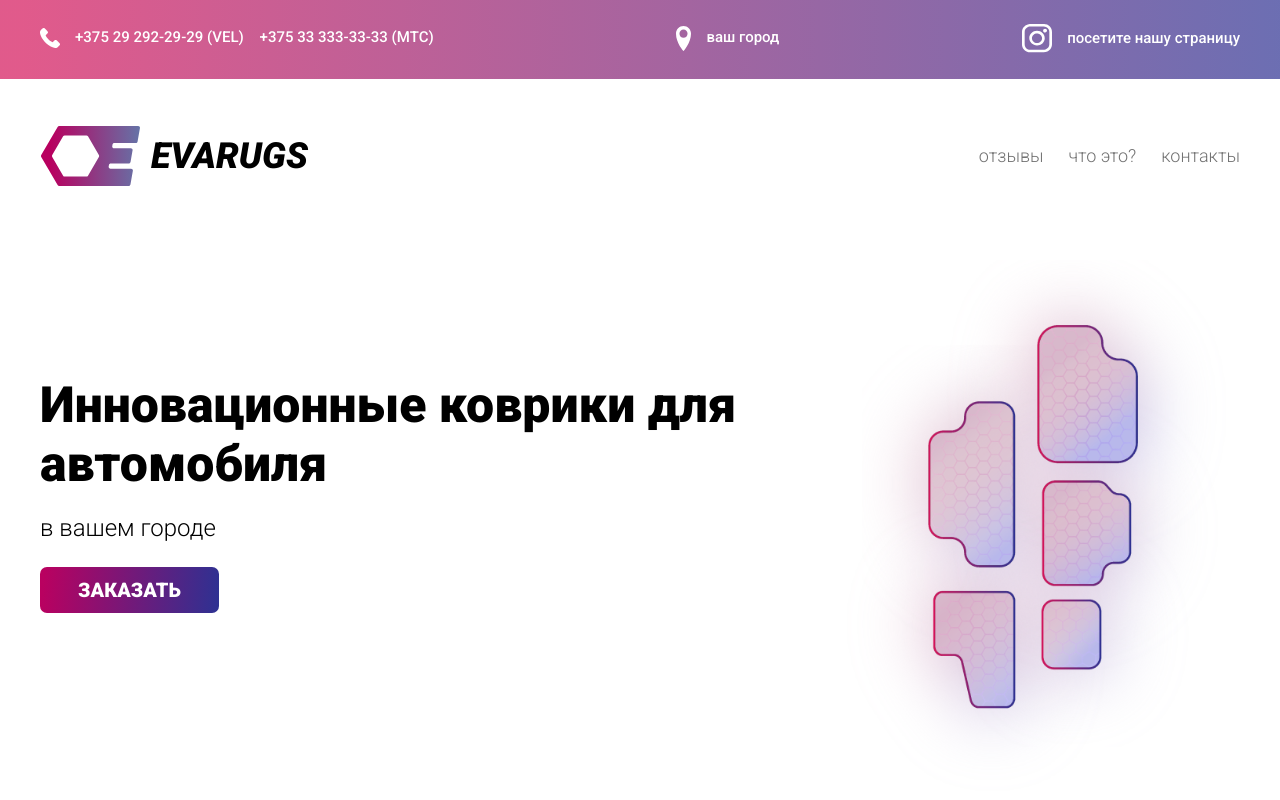
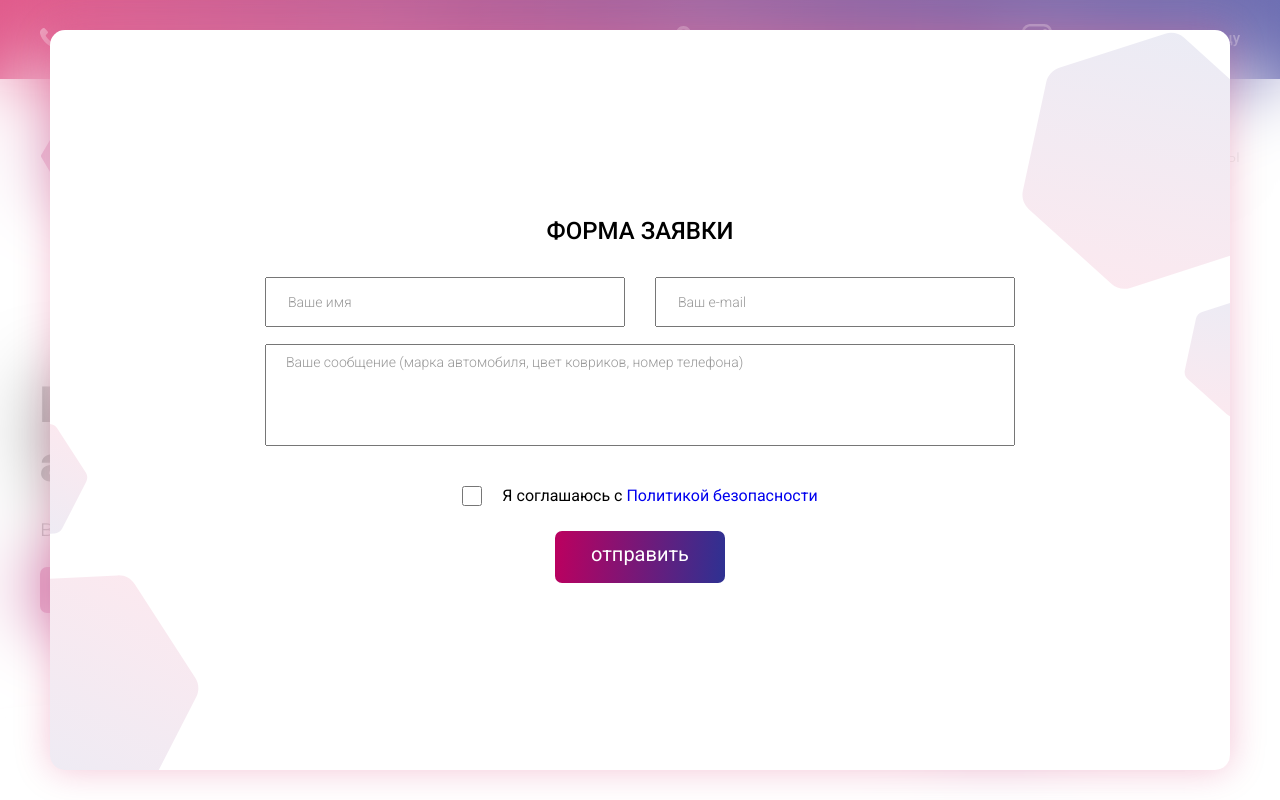
Before and after one commit to marykrach/Evarugs, a plain HTML site: page index.html in a window 1280 px wide. Both pictures are taken after a click on the button "ЗАКАЗАТЬ". Shown: the top 800 px of the page. Drawn offline with Linux system fonts and the light colour scheme.

Commit message:
Add files via upload

```diff
--- a/css/style.css
+++ b/css/style.css
@@ -285,7 +285,7 @@ img {
     rgba(61, 91, 245, 1) 100%
   );
   position: absolute;
-  /* top: 50%; */
+  top: 55%;
   left: 50%;
   transform: translate(-50%, -50%);
 }
@@ -307,6 +307,117 @@ img {
   width: 10.5rem;
   height: 12.5rem;
   background-color: #fff;
+}
+
+.modal {
+  position: fixed;
+  top: 0;
+  left: 0;
+  width: 100%;
+  height: 100%;
+  display: flex;
+  overflow-y: auto;
+  overflow-x: hidden;
+  backdrop-filter: blur(4rem);
+  padding: 3rem 0;
+  display: none;
+  z-index: 100;
+}
+.modal__inner {
+  width: 118rem;
+  min-height: 39.22rem;
+  display: flex;
+  flex-direction: column;
+  justify-content: center;
+  align-items: center;
+  margin: 0 auto;
+  background: #fff url(../img/modal_back.svg);
+  background-repeat: no-repeat;
+  background-position: center;
+  background-size: cover;
+  box-shadow: 0px 0px 35px rgba(212, 20, 90, 0.25);
+  border-radius: 1.5rem;
+}
+.modal__inner-title {
+  font-weight: 500;
+  font-size: 2.4rem;
+  line-height: 117%;
+  text-align: center;
+  color: #000000;
+  margin-bottom: 3.2rem;
+}
+.modal__inner-elements {
+  display: flex;
+  flex-direction: column;
+  align-items: center;
+}
+.modal__item {
+  width: 75rem;
+  display: flex;
+  justify-content: space-between;
+}
+.modal__item:first-child {
+  margin-bottom: 1.7rem;
+}
+.modal__wrap-input {
+  width: 36rem;
+  min-height: 5rem;
+}
+.modal__input {
+  width: 100%;
+  height: 100%;
+  outline: none;
+  font-weight: 300;
+  font-size: 1.4rem;
+  line-height: 114%;
+  color: #989898;
+  padding-left: 2.1rem;
+  padding-right: 2.1rem;
+}
+.modal__item-long {
+  width: 100%;
+  min-height: 8rem;
+  margin-bottom: 4rem;
+}
+.modal__message {
+  width: 100%;
+  min-height: 8.17rem;
+  outline: none;
+  resize: none;
+  font-weight: 300;
+  font-size: 1.4rem;
+  line-height: 114%;
+  color: #989898;
+  padding: 1rem 2rem;
+}
+
+.modal__policy {
+  margin-bottom: 2rem;
+  display: flex;
+  align-items: center;
+  font-size: 1.6rem;
+  line-height: 115%;
+}
+.modal__policy input {
+  margin-right: 2rem;
+  width: 2rem;
+  height: 2rem;
+}
+.modal__policy a {
+  text-decoration: none;
+}
+
+.modal__button {
+  max-width: 17rem;
+  font-weight: 400;
+  font-size: 2rem;
+  line-height: 115%;
+  text-align: center;
+  padding: 1.2rem 3.6rem 1.7rem 3.6rem;
+  text-transform: none;
+}
+.active {
+  display: flex;
 }
 
 /* Footer styles */
--- a/index.html
+++ b/index.html
@@ -245,6 +245,42 @@
         </div>
       </div>
     </footer>
+    <form class="modal" action="#">
+      <div class="modal__inner">
+        <div class="modal__inner-title">ФОРМА ЗАЯВКИ</div>
+        <div class="modal__inner-elements">
+          <div class="modal__item">
+            <div class="modal__wrap-input">
+              <input type="text" class="modal__input" value="Ваше имя" />
+            </div>
+            <div class="modal__wrap-input">
+              <input type="email" class="modal__input" value="Ваш e-mail" />
+            </div>
+          </div>
+          <div class="modal__item modal__item-long">
+            <textarea
+              class="modal__message"
+              name="text"
+              id=""
+              cols="30"
+              rows="5"
+            >
+Ваше сообщение (марка автомобиля, цвет ковриков, номер телефона)
+            </textarea>
+          </div>
+          <div class="modal__policy">
+            <input type="checkbox" id="modal__check" />
+            <label for="modal__check">
+              <span>Я соглашаюсь с</span>
+              <a href="#">Политикой безопасности</a>
+            </label>
+          </div>
+          <button type="button" class="main-display__button modal__button">
+            отправить
+          </button>
+        </div>
+      </div>
+    </form>
     <script src="js/swiper-bundle.js"></script>
     <script src="js/main.js"></script>
   </body>
--- a/js/main.js
+++ b/js/main.js
@@ -13,3 +13,18 @@ const swiper = new Swiper('.swiper', {
   // }
 
 });
+
+const modalWindow = document.querySelector('.modal');
+const buttonModal = document.querySelector('.main-display__button');
+
+buttonModal.addEventListener('click', () => {
+  modalWindow.classList.add('active');
+});
+
+modalWindow.addEventListener('click', (e) => {
+  const isModal = e.target.closest('.modal__inner');
+  if (!isModal) {
+    modalWindow.classList.remove('active');
+  }
+
+})
```
Also changed, not shown: img/modal_back.svg (added).
